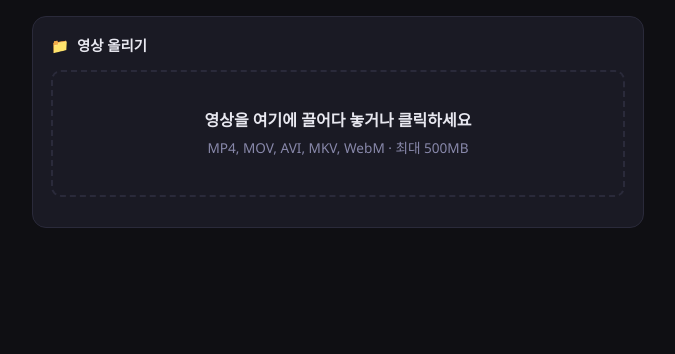
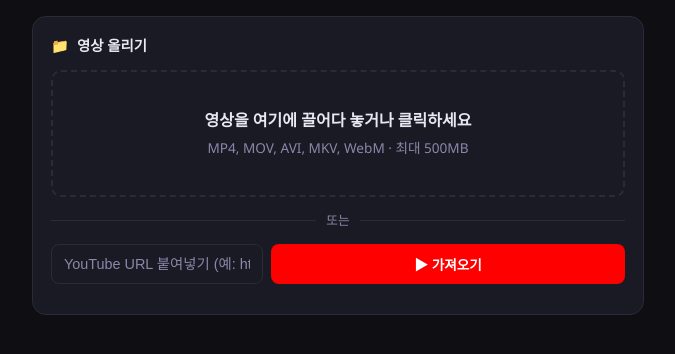
Before and after one commit to YDsnim/shorts-maker, a Flask app: page / in a window 1280 px wide. Shown: the part 58-412 px from the top of the page, without its empty margins (302-977 px from the left). Run offline with Flask 3, Linux system fonts and the light colour scheme.

Commit message:
파일명 형식 변경 및 YouTube 영상 추출 기능 추가
- 크롭 결과 파일명을 {원본명}_crop_N.mp4 형식으로 변경 (중복 시 N 자동 증가)
- sanitize_base(): OS 금지 문자 제거, 공백→언더스코어, 한글 보존
- make_output_name(): 중복 카운트 로직
- /fetch-youtube 엔드포인트: yt-dlp로 YouTube URL 다운로드 후 크롭 워크플로로 연결
- 업로드 카드에 YouTube URL 입력창 추가 (UI + CSS)
- requirements.txt에 yt-dlp 추가

https://claude.ai/code/session_01HVQbi8hU8XsGLJTPqi5eUT

```diff
--- a/app.py
+++ b/app.py
@@ -4,6 +4,8 @@
 # =====================================================
 
 import os
+import re
+import subprocess
 import uuid
 
 from flask import Flask, render_template, request, jsonify, send_file
@@ -22,6 +24,24 @@ os.makedirs(config.OUTPUT_FOLDER, exist_ok=True)
 def safe_filename(name: str) -> bool:
     """경로 조작 공격 방지 — 디렉토리 구분자 포함 여부 확인"""
     return os.sep not in name and '/' not in name and '..' not in name
+
+
+def sanitize_base(name: str) -> str:
+    """파일명 베이스 정리 — OS 금지 문자 제거, 공백→언더스코어"""
+    base = name.rsplit('.', 1)[0] if '.' in name else name
+    base = re.sub(r'[<>:"/\\|?*\x00-\x1f]', '', base)
+    base = base.strip().replace(' ', '_')
+    return base[:80] or 'video'
+
+
+def make_output_name(base: str) -> str:
+    """원본명_crop_N.mp4 형식, 중복 시 N 증가"""
+    n = 1
+    while True:
+        name = f'{base}_crop_{n}.mp4'
+        if not os.path.exists(os.path.join(config.OUTPUT_FOLDER, name)):
+            return name
+        n += 1
 
 
 def allowed_file(filename: str) -> bool:
@@ -56,9 +76,10 @@ def upload():
     if not file.filename or not allowed_file(file.filename):
         return jsonify({'ok': False, 'error': f'지원 형식: {", ".join(config.ALLOWED_EXTENSIONS)}'}), 400
 
-    ext      = file.filename.rsplit('.', 1)[-1].lower()
-    filename = f'{uuid.uuid4().hex}.{ext}'
-    save_path = os.path.join(config.UPLOAD_FOLDER, filename)
+    ext           = file.filename.rsplit('.', 1)[-1].lower()
+    filename      = f'{uuid.uuid4().hex}.{ext}'
+    original_base = sanitize_base(file.filename)
+    save_path     = os.path.join(config.UPLOAD_FOLDER, filename)
     file.save(save_path)
 
     try:
@@ -66,15 +87,16 @@ def upload():
     except Exception:
         info = {}
 
-    return jsonify({'ok': True, 'filename': filename, 'info': info})
+    return jsonify({'ok': True, 'filename': filename, 'original_base': original_base, 'info': info})
 
 
 # ── 크롭 처리 ───────────────────────────────────────
 @app.route('/process', methods=['POST'])
 def process():
-    data     = request.get_json(force=True)
-    filename = data.get('filename', '')
-    crop     = data.get('crop')   # { x, y, w, h } — 실제 픽셀 값
+    data          = request.get_json(force=True)
+    filename      = data.get('filename', '')
+    original_base = sanitize_base(data.get('original_base', '') or 'video')
+    crop          = data.get('crop')   # { x, y, w, h } — 실제 픽셀 값
 
     if not filename or not safe_filename(filename):
         return jsonify({'ok': False, 'error': '잘못된 파일명'}), 400
@@ -86,7 +108,7 @@ def process():
     if not crop:
         return jsonify({'ok': False, 'error': '크롭 정보가 없습니다.'}), 400
 
-    result_name = f'shorts_{uuid.uuid4().hex[:8]}.mp4'
+    result_name = make_output_name(original_base)
     result_path = os.path.join(config.OUTPUT_FOLDER, result_name)
 
     try:
@@ -97,6 +119,57 @@ def process():
         )
         return jsonify({'ok': True, 'result': result_name})
 
+    except Exception as e:
+        return jsonify({'ok': False, 'error': str(e)}), 500
+
+
+# ── YouTube 영상 가져오기 ────────────────────────────
+@app.route('/fetch-youtube', methods=['POST'])
+def fetch_youtube():
+    data = request.get_json(force=True)
+    url  = (data.get('url') or '').strip()
+
+    if not url or not re.search(r'(youtube\.com|youtu\.be)', url):
+        return jsonify({'ok': False, 'error': '유효하지 않은 YouTube URL'}), 400
+
+    try:
+        # 영상 제목 조회
+        title_result = subprocess.run(
+            ['yt-dlp', '--get-filename', '-o', '%(title)s', '--no-playlist', url],
+            capture_output=True, text=True, timeout=30
+        )
+        raw_title     = title_result.stdout.strip().split('\n')[0] or 'video'
+        original_base = sanitize_base(raw_title)
+
+        temp_name = f'{uuid.uuid4().hex}.mp4'
+        temp_path = os.path.join(config.UPLOAD_FOLDER, temp_name)
+
+        subprocess.run(
+            [
+                'yt-dlp',
+                '-f', 'bestvideo[ext=mp4]+bestaudio[ext=m4a]/best[ext=mp4]/best',
+                '--merge-output-format', 'mp4',
+                '--no-playlist',
+                '-o', temp_path,
+                url,
+            ],
+            capture_output=True, text=True, timeout=300, check=True
+        )
+
+        try:
+            info = vp.get_video_info(temp_path)
+        except Exception:
+            info = {}
+
+        return jsonify({'ok': True, 'filename': temp_name, 'original_base': original_base, 'info': info})
+
+    except FileNotFoundError:
+        return jsonify({'ok': False, 'error': 'yt-dlp가 설치되지 않았습니다.'}), 500
+    except subprocess.TimeoutExpired:
+        return jsonify({'ok': False, 'error': '다운로드 시간 초과 (5분)'}), 500
+    except subprocess.CalledProcessError as e:
+        err = (e.stderr or '')[-300:]
+        return jsonify({'ok': False, 'error': f'다운로드 실패: {err}'}), 500
     except Exception as e:
         return jsonify({'ok': False, 'error': str(e)}), 500
 
--- a/requirements.txt
+++ b/requirements.txt
@@ -1,3 +1,4 @@
 Flask==3.0.3
 Werkzeug==3.0.3
 gTTS==2.5.4
+yt-dlp
--- a/static/css/style.css
+++ b/static/css/style.css
@@ -292,3 +292,53 @@ main {
   header h1 { font-size: 1rem; }
   .card { padding: 14px; }
 }
+
+/* ── YouTube 입력 ──────────────────────────────────── */
+.or-divider {
+  display: flex;
+  align-items: center;
+  gap: 10px;
+  margin: 14px 0;
+  color: var(--text-muted);
+  font-size: .8rem;
+}
+.or-divider::before,
+.or-divider::after {
+  content: '';
+  flex: 1;
+  height: 1px;
+  background: var(--border);
+}
+
+#yt-input-wrap {
+  display: flex;
+  gap: 8px;
+}
+#yt-url {
+  flex: 1;
+  padding: 10px 12px;
+  background: var(--surface2);
+  border: 1px solid var(--border);
+  border-radius: 8px;
+  color: var(--text);
+  font-size: .9rem;
+  outline: none;
+  transition: border-color .2s;
+}
+#yt-url:focus { border-color: var(--accent); }
+#yt-url::placeholder { color: var(--text-muted); }
+
+.btn-yt {
+  padding: 10px 16px;
+  background: #ff0000;
+  color: #fff;
+  border: none;
+  border-radius: 8px;
+  font-size: .85rem;
+  font-weight: 600;
+  cursor: pointer;
+  white-space: nowrap;
+  transition: opacity .2s;
+}
+.btn-yt:hover  { opacity: .85; }
+.btn-yt:disabled { opacity: .45; cursor: not-allowed; }
--- a/static/js/main.js
+++ b/static/js/main.js
@@ -4,11 +4,14 @@
 
 // ── 전역 상태 ────────────────────────────────────────
 let uploadedFilename = null;
+let originalBase     = null;   // 다운로드 파일명용 원본 베이스
 let videoDim = { w: 0, h: 0 };   // 실제 영상 픽셀 크기
 let cropPx   = { x: 0, y: 0, w: 0, h: 0 };  // 크롭 영역 (실제 픽셀)
 const MIN_PX = 20;  // 크롭 박스 최소 크기
 
 // ── DOM 참조 ─────────────────────────────────────────
+const ytUrl        = document.getElementById('yt-url');
+const ytBtn        = document.getElementById('yt-btn');
 const dropZone     = document.getElementById('drop-zone');
 const fileInput    = document.getElementById('file-input');
 const cropCard     = document.getElementById('crop-card');
@@ -52,6 +55,7 @@ async function uploadFile(file) {
     if (!data.ok) { showToast(data.error || '업로드 실패', 'error'); resetDrop(); return; }
 
     uploadedFilename = data.filename;
+    originalBase     = data.original_base || 'video';
 
     dropZone.innerHTML = `
       <strong>✅ ${file.name}</strong>
@@ -278,7 +282,8 @@ processBtn.addEventListener('click', async () => {
       method: 'POST',
       headers: { 'Content-Type': 'application/json' },
       body: JSON.stringify({
-        filename: uploadedFilename,
+        filename:      uploadedFilename,
+        original_base: originalBase,
         crop: {
           x: Math.round(cropPx.x),
           y: Math.round(cropPx.y),
@@ -320,6 +325,62 @@ function resetDrop() {
   dropZone.innerHTML = `<strong>영상을 여기에 끌어다 놓거나 클릭하세요</strong><p>MP4, MOV, AVI, MKV, WebM · 최대 500MB</p>`;
 }
 
+/* ====================================================
+   YouTube 가져오기
+   ==================================================== */
+ytBtn.addEventListener('click', fetchYoutube);
+ytUrl.addEventListener('keydown', e => { if (e.key === 'Enter') fetchYoutube(); });
+
+async function fetchYoutube() {
+  const url = ytUrl.value.trim();
+  if (!url) return;
+
+  ytBtn.disabled = true;
+  ytBtn.textContent = '⏳ 다운로드 중...';
+  dropZone.innerHTML = `<strong>YouTube 영상 다운로드 중...</strong><p>${url}</p>`;
+
+  try {
+    const res  = await fetch('/fetch-youtube', {
+      method: 'POST',
+      headers: { 'Content-Type': 'application/json' },
+      body: JSON.stringify({ url }),
+    });
+    const data = await res.json();
+
+    if (!data.ok) {
+      showToast(data.error || '다운로드 실패', 'error');
+      resetDrop();
+      return;
+    }
+
+    uploadedFilename = data.filename;
+    originalBase     = data.original_base || 'video';
+
+    dropZone.innerHTML = `
+      <strong>✅ ${data.original_base}</strong>
+      <p style="color:var(--success)">YouTube 다운로드 완료 · 다시 클릭하면 교체</p>
+    `;
+
+    const info = data.info || {};
+    if (info.width) {
+      document.getElementById('video-info').style.display = 'flex';
+      document.getElementById('video-info').innerHTML =
+        `해상도 <span>${info.width}×${info.height}</span> &nbsp; 길이 <span>${info.duration_str}</span>`;
+    }
+
+    initCropUI(data.filename, info);
+    showToast('YouTube 영상 준비 완료!', 'success');
+    ytUrl.value = '';
+
+  } catch {
+    showToast('네트워크 오류', 'error');
+    resetDrop();
+  } finally {
+    ytBtn.disabled    = false;
+    ytBtn.textContent = '▶ 가져오기';
+  }
+}
+
 let toastTimer;
 function showToast(msg, type = '') {
   clearTimeout(toastTimer);
--- a/templates/index.html
+++ b/templates/index.html
@@ -24,6 +24,13 @@
       <p>MP4, MOV, AVI, MKV, WebM · 최대 500MB</p>
     </div>
     <input type="file" id="file-input" accept="video/*">
+
+    <div class="or-divider"><span>또는</span></div>
+
+    <div id="yt-input-wrap">
+      <input type="url" id="yt-url" placeholder="YouTube URL 붙여넣기 (예: https://youtu.be/...)" autocomplete="off">
+      <button class="btn btn-yt" id="yt-btn">▶ 가져오기</button>
+    </div>
 
     <div id="video-info"></div>
   </div>
```
